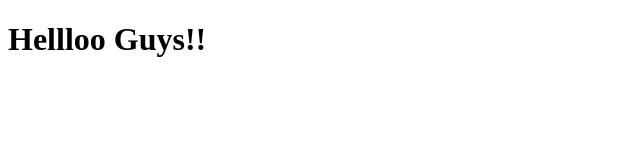
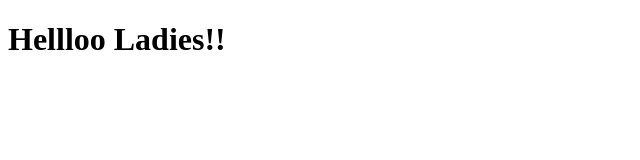
Before and after one commit to EdwinChris123/FirstProject, a plain HTML site: page hello.html in a window 1280 px wide. Shown: the full height of the page, 0-640 px from the left. Drawn offline with Linux system fonts and the light colour scheme.

Commit message:
Hello Ladies

```diff
--- a/hello.html
+++ b/hello.html
@@ -6,6 +6,6 @@
     <title>Document</title>
 </head>
 <body>
-    <h1>Hellloo Guys!!</h1>
+    <h1>Hellloo Ladies!!</h1>
 </body>
 </html>
```
